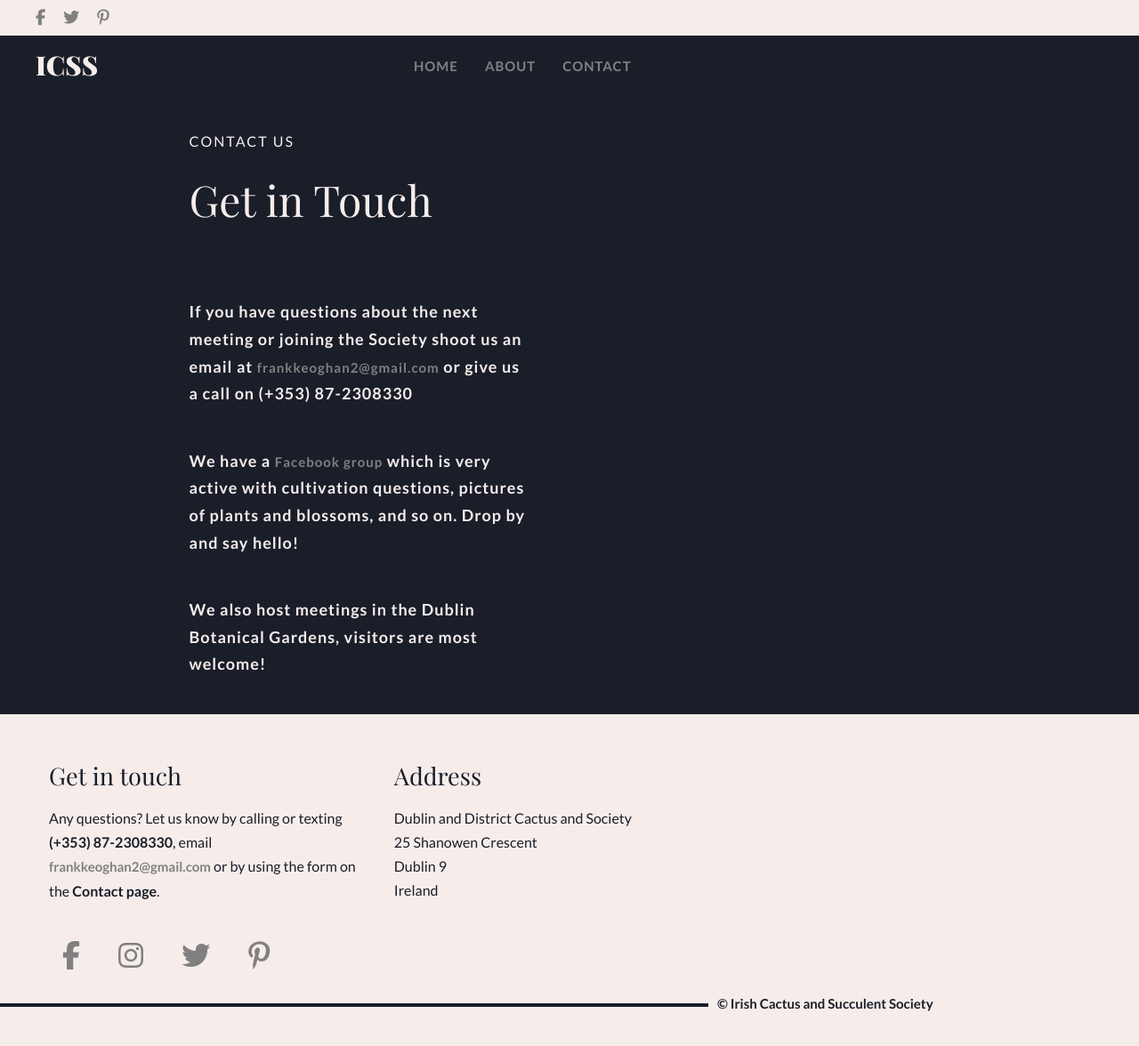
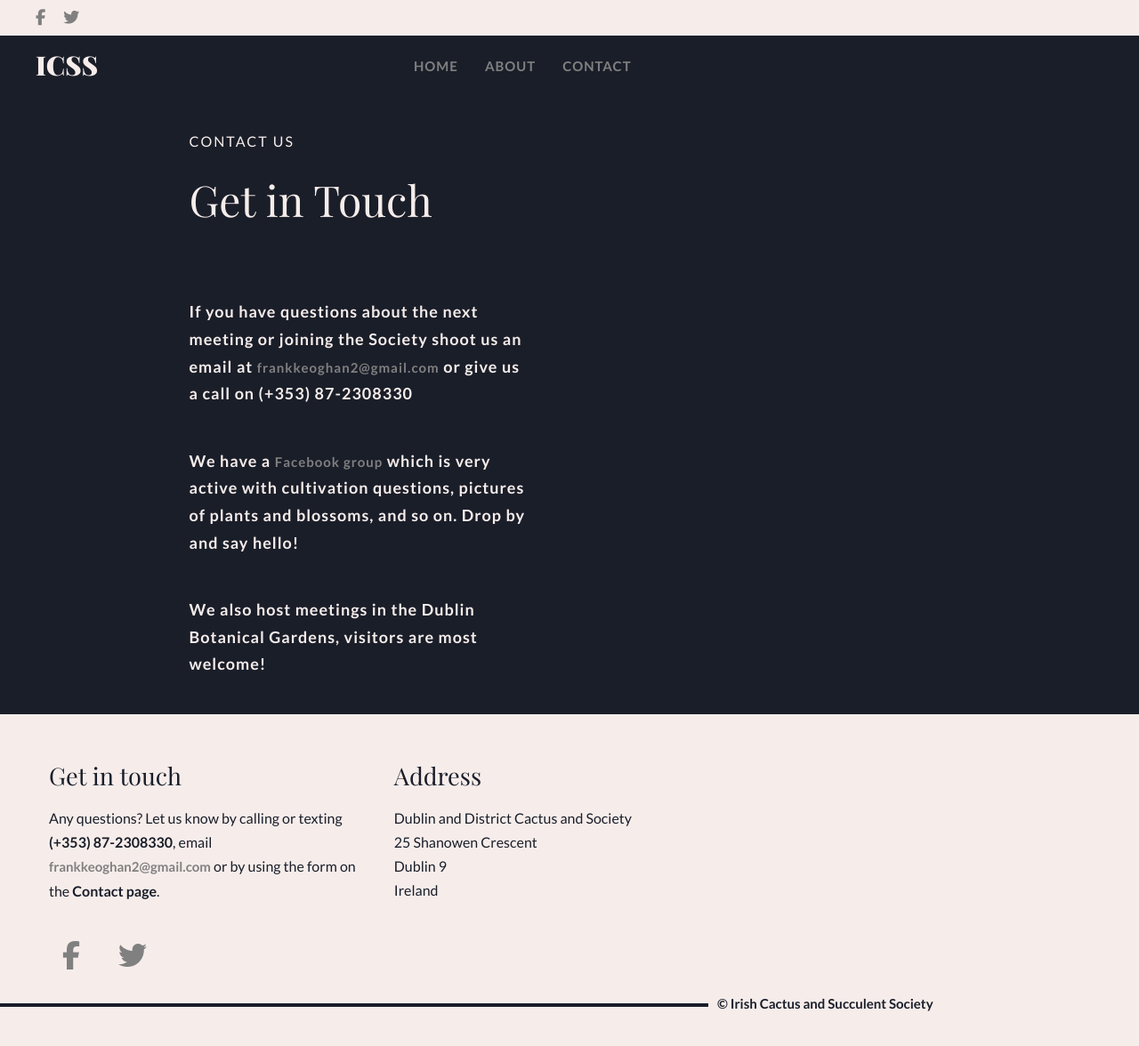
Before and after one commit to irishcactusandsucculentsociety/website, a Jekyll site: the page built from contact.md, in a window 1280 px wide and 1196 px high. Shown: the top 1176 px of the window at 89% size. Built offline with Jekyll 4.4.1, drawn with Linux system fonts in a browser that asks for light colours; nearby versions of some CDN libraries; some web fonts are replaced.

Commit message:
fix double / in link, and remove instagram + pinterest links for now

```diff
--- a/_layouts/default.html
+++ b/_layouts/default.html
@@ -26,13 +26,13 @@
             <div class="topbar-social">
                 <a href="https://www.facebook.com/CactusandSucculentSocietyofIreland" class="topbar-social-item fa fa-facebook" target="_blank"></a>
                 <a href="https://twitter.com/CactusSocietyIE" class="topbar-social-item fa fa-twitter" target="_blank"></a>
-                <a href="https://www.pinterest.ie/irishcactusandsucculentsociety" class="topbar-social-item fa fa-pinterest-p" target="_blank"></a>
+                <!--<a href="https://www.pinterest.ie/irishcactusandsucculentsociety" class="topbar-social-item fa fa-pinterest-p" target="_blank"></a>-->
             </div>
         </div>
 
         <div class="wrap_header">
             <!-- logo -->
-            <a href="{{ page.base_url }}/" class="logo">
+            <a href="{{ page.base_url }}" class="logo">
                 ICSS
             </a>
             <!-- nav -->
@@ -41,13 +41,13 @@
                     <nav class="menu">
                         <ul class="main_menu">
                             <li>
-                                <a href="{{ page.base_url }}//index.html">Home</a>
+                                <a href="{{ page.base_url }}/index.html">Home</a>
                             </li>
                             <li>
-                                <a href="{{ page.base_url }}//about.html">About</a>
+                                <a href="{{ page.base_url }}/about.html">About</a>
                             </li>
                             <li>
-                                <a href="{{ page.base_url }}//contact.html">Contact</a>
+                                <a href="{{ page.base_url }}/contact.html">Contact</a>
                             </li>
                         </ul>
                     </nav>
@@ -78,9 +78,9 @@
                 <!--social media - icons from fontawesome-->
                 <div class="social">
                     <a href="https://www.facebook.com/CactusandSucculentSocietyofIreland" class="color_pink fa fa-facebook fa-2x" target="_blank"></a>
-                    <a href="#" class="color_pink fa fa-instagram fa-2x" target="_blank"></a>
+                    <!--<a href="#" class="color_pink fa fa-instagram fa-2x" target="_blank"></a>-->
                     <a href="https://twitter.com/CactusSocietyIE" class="color_pink fa fa-twitter fa-2x" target="_blank"></a>
-                    <a href="https://www.pinterest.co.uk/irishcactusandsucculentsociety" class="topbar-social-item fa fa-pinterest-p fa-2x" target="_blank"></a>
+                    <!--<a href="https://www.pinterest.co.uk/irishcactusandsucculentsociety" class="topbar-social-item fa fa-pinterest-p fa-2x" target="_blank"></a>-->
                 </div>
 
             </div>
```
